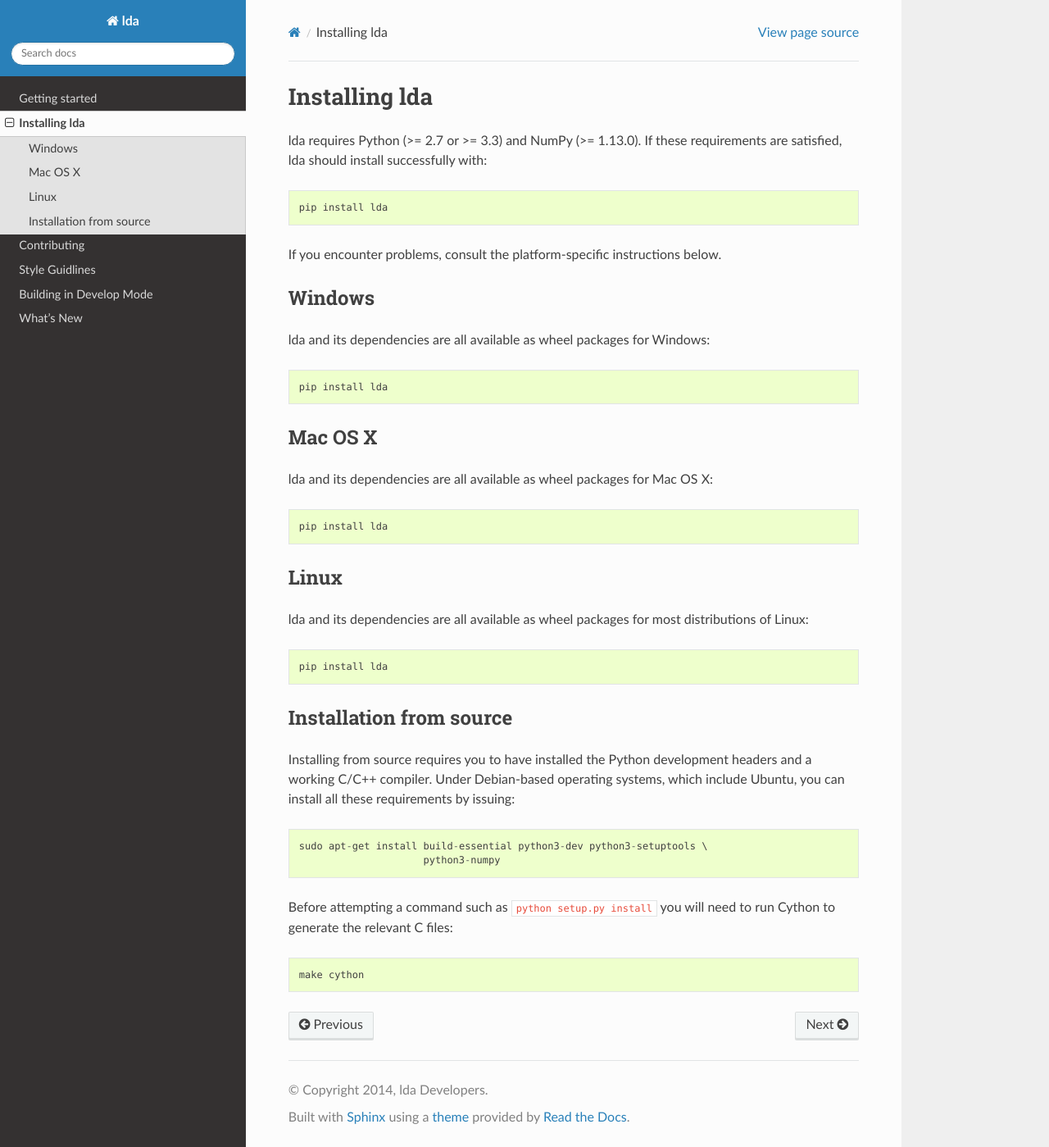
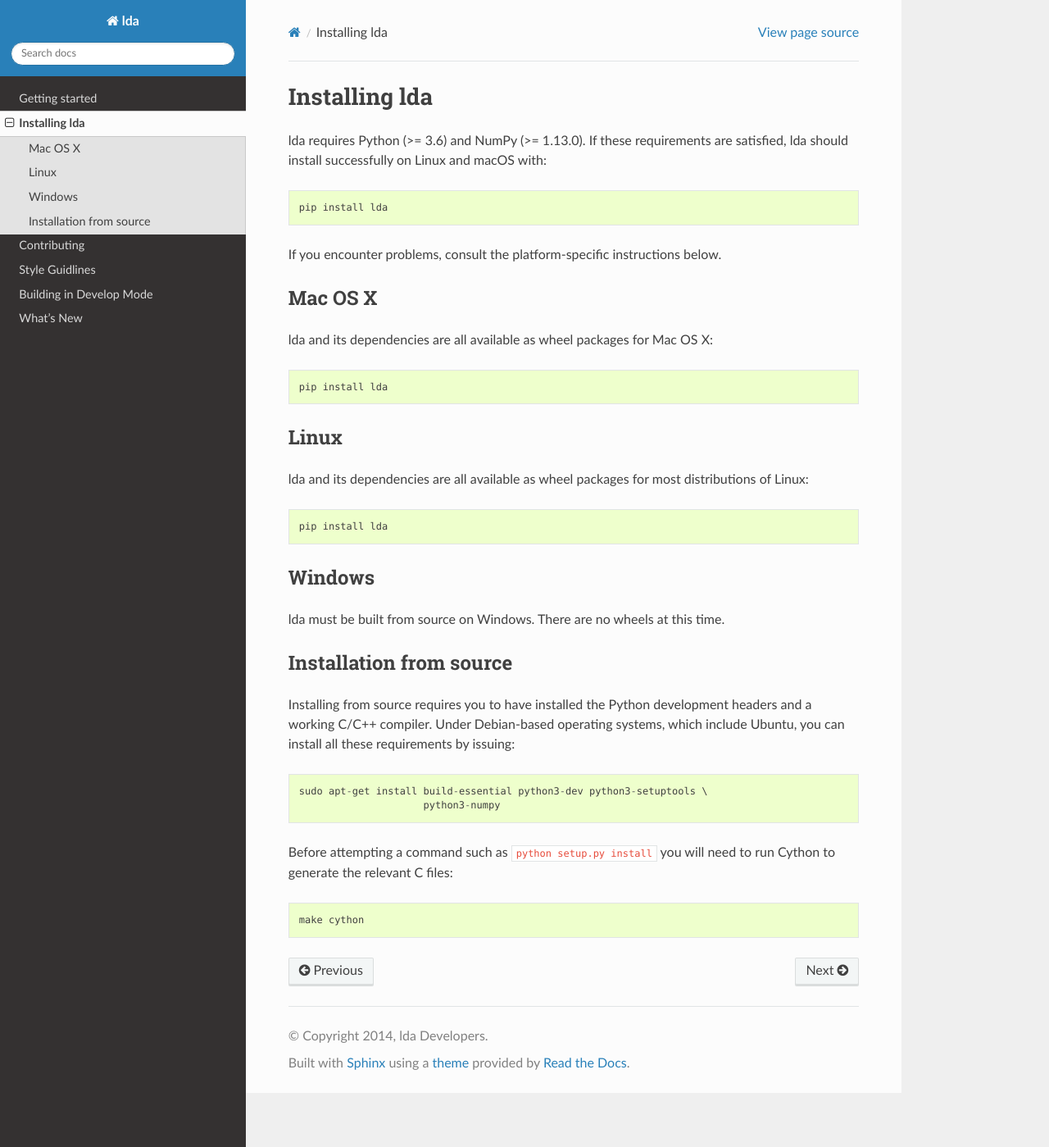
Before and after one commit to lda-project/lda, a Sphinx documentation site: the page built from doc/source/installation.rst, in a window 1280 px wide and 1399 px high. Shown: the whole window at 82% size. Built offline with Sphinx 7.4.7 and the Read the Docs theme 2.0.0, drawn with Linux system fonts in a browser that asks for light colours; pages that are not in the unit, such as notebooks, are missing from menus.

Commit message:
docs: Mention no windows wheels, maintenance mode

```diff
--- a/README.rst
+++ b/README.rst
@@ -2,6 +2,9 @@ lda: Topic modeling with latent Dirichlet allocation
 ====================================================
 
 |pypi| |travis| |zenodo|
+
+**NOTE: This package is in maintenance mode. Critical bugs will be fixed. No new features will be added.**
+
 
 ``lda`` implements latent Dirichlet allocation (LDA) using collapsed Gibbs
 sampling. ``lda`` is fast and is tested on Linux, OS X, and Windows.
--- a/doc/source/index.rst
+++ b/doc/source/index.rst
@@ -11,8 +11,7 @@ lda: Topic modeling with latent Dirichlet Allocation
     <div class="wy-text-large">
 
 **lda** implements latent Dirichlet allocation (LDA) using collapsed Gibbs
-sampling. lda is fast and can be installed without a compiler on Linux, OS X,
-and Windows.
+sampling. lda is fast and can be installed without a compiler on Linux and macOS.
 
 .. raw:: html
 
@@ -61,6 +60,8 @@ demonstrates how to inspect a model of a subset of the Reuters news dataset.
     Topic 18: harriman clinton u.s ambassador paris president churchill
     Topic 19: city museum art exhibition century million churches
 
+**NOTE: This package is in maintenance mode. Critical bugs will be fixed. No new features will be added.**
+
 Contents:
 
 .. toctree::
--- a/doc/source/installation.rst
+++ b/doc/source/installation.rst
@@ -4,19 +4,12 @@
 Installing lda
 ==============
 
-lda requires Python (>= 2.7 or >= 3.3) and NumPy (>= 1.13.0). If these
-requirements are satisfied, lda should install successfully with::
+lda requires Python (>= 3.6) and NumPy (>= 1.13.0). If these
+requirements are satisfied, lda should install successfully on Linux and macOS with::
 
     pip install lda
 
 If you encounter problems, consult the platform-specific instructions below.
-
-Windows
--------
-
-lda and its dependencies are all available as wheel packages for Windows::
-
-    pip install lda
 
 Mac OS X
 --------
@@ -32,6 +25,11 @@ lda and its dependencies are all available as wheel packages for most distributi
 
     pip install lda
 
+Windows
+-------
+
+lda must be built from source on Windows. There are no wheels at this time.
+
 Installation from source
 ------------------------
 
```
